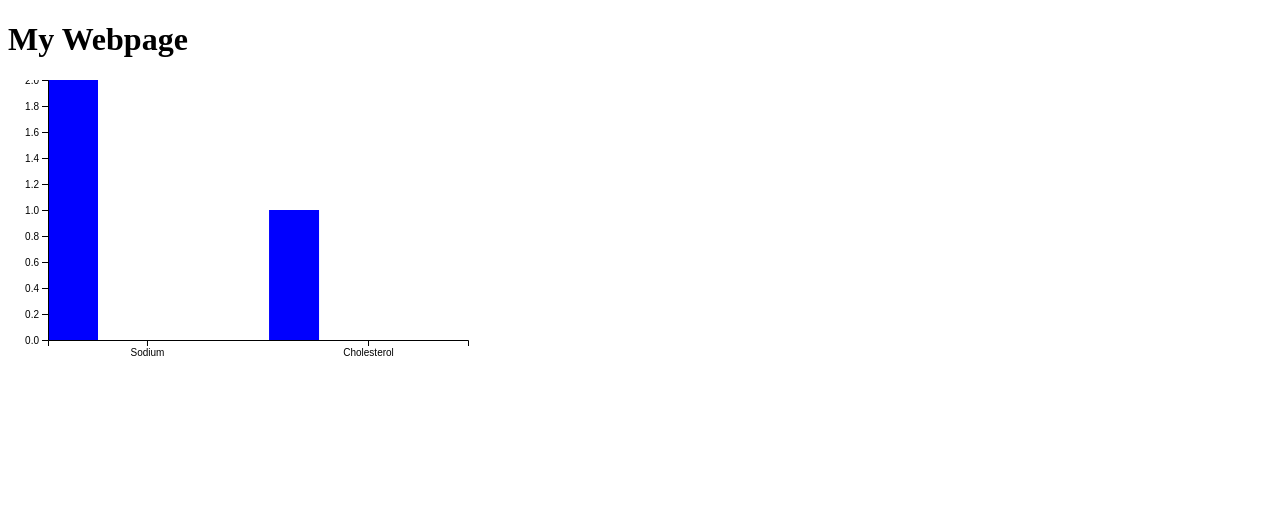
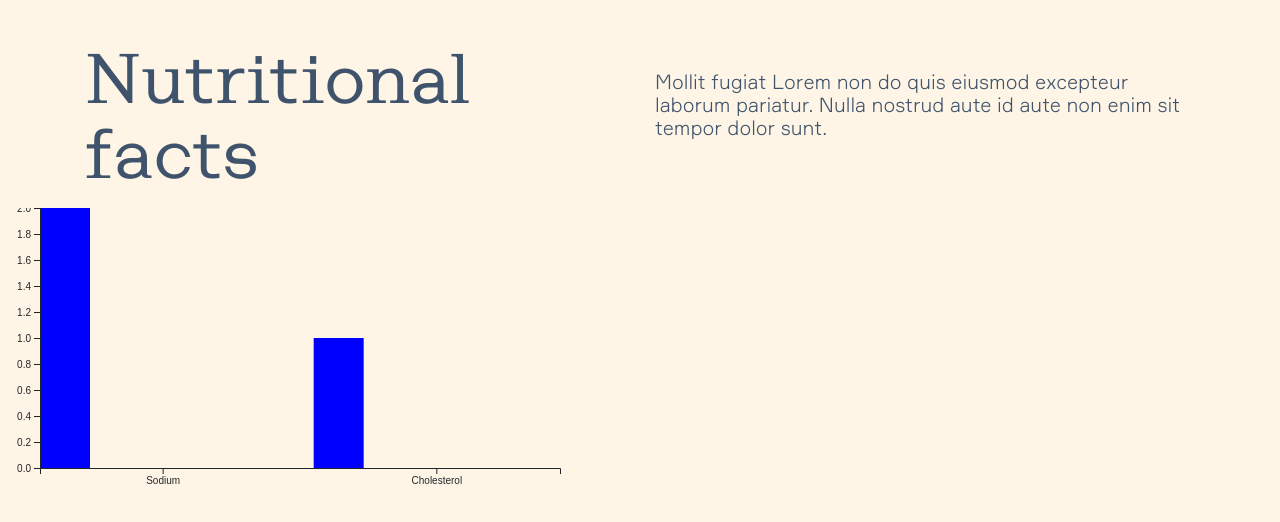
Before and after one commit to UW-CSE442-WI20/A3-nutrition-facts-for-selected-foods, a website built with Parcel: page src/index.html in a window 1280 px wide. Built offline with nearby package versions, Linux system fonts and the light colour scheme.

Commit message:
Style update: added css file and fonts

```diff
--- a/src/index.html
+++ b/src/index.html
@@ -2,11 +2,33 @@
 <html>
   <head>
     <meta charset="UTF-8">
-    <title>My Title</title>
+    <title>Nutritional facts </title>
+    <link rel="stylesheet" href="https://stackpath.bootstrapcdn.com/bootstrap/4.4.1/css/bootstrap.min.css"
+    integrity="sha384-Vkoo8x4CGsO3+Hhxv8T/Q5PaXtkKtu6ug5TOeNV6gBiFeWPGFN9MuhOf23Q9Ifjh" crossorigin="anonymous">
+    <link rel="stylesheet" type="text/css" href="style.css">
+    <link rel="stylesheet"
+          href="Antonym-Regular.otf">
   </head>
   <body>
-    <h1>My Webpage</h1>
+
     <script src="https://d3js.org/d3.v5.min.js"></script>
-    <script src="./index.js"></script>
+    <script src="https://code.jquery.com/jquery-3.4.1.slim.min.js"
+    integrity="sha384-J6qa4849blE2+poT4WnyKhv5vZF5SrPo0iEjwBvKU7imGFAV0wwj1yYfoRSJoZ+n" crossorigin="anonymous"></script>
+    <script src="https://cdn.jsdelivr.net/npm/popper.js@1.16.0/dist/umd/popper.min.js"
+    integrity="sha384-Q6E9RHvbIyZFJoft+2mJbHaEWldlvI9IOYy5n3zV9zzTtmI3UksdQRVvoxMfooAo" crossorigin="anonymous"></script>
+    <script src="https://stackpath.bootstrapcdn.com/bootstrap/4.4.1/js/bootstrap.min.js"
+    integrity="sha384-wfSDF2E50Y2D1uUdj0O3uMBJnjuUD4Ih7YwaYd1iqfktj0Uod8GCExl3Og8ifwB6" crossorigin="anonymous"></script>
+  <div class="container">
+    <div class="row">
+      <div class="col-sm">
+        <h1>Nutritional facts</h1>
+      </div>
+      <div class="col-sm">
+        <p>Mollit fugiat Lorem non do quis eiusmod excepteur laborum pariatur. Nulla nostrud aute id aute non enim sit
+          tempor dolor sunt.</p>
+      </div>
+    </div>
+  </div>
+  <script src="./index.js"></script>
   </body>
 </html>
--- a/src/index.js
+++ b/src/index.js
@@ -1,4 +1,4 @@
-var w = 500;
+var w = 600;
 var h = 300;
 var padding = 40;
 
--- /dev/null
+++ b/src/style.css
@@ -0,0 +1,48 @@
+@font-face {
+font-family:'Antonym-Regular';
+src: url('fonts/Antonym-Regular.otf');
+}
+
+@font-face {
+font-family:'Antonym-Light';
+src: url('fonts/Antonym-Light.otf');
+}
+
+@font-face {
+font-family:'formular-regular';
+src: url('fonts/formular-regular.otf');
+}
+
+@font-face {
+font-family:'formular-light';
+src: url('fonts/formular-light.otf');
+}
+
+@font-face {
+font-family:'formular-bold';
+src: url('fonts/formular-bold.otf');
+}
+
+body {
+  background-color: #FFF5E6;
+}
+
+h1 {
+  font-family:'Antonym-Regular';
+  font-style: normal;
+  font-weight: normal;
+  font-size: 72px;
+  line-height: 75px;
+  color: #3F546C;
+  padding-top: 50px;
+}
+
+p {
+  font-family:'formular-light';
+  font-style: normal;
+  font-weight: normal;
+  font-size: 20px;
+  line-height: 23px;
+  color: #3F546C;
+  padding-top: 70px;
+}
```
Also changed, not shown: src/fonts/Antonym-Light.otf (added), src/fonts/Antonym-Regular.otf (added), src/fonts/formular-black.otf (added), src/fonts/formular-blackitalic.otf (added), src/fonts/formular-bold.otf (added), src/fonts/formular-bolditalic.otf (added), src/fonts/formular-light.otf (added), src/fonts/formular-lightitalic.otf (added), src/fonts/formular-medium.otf (added), src/fonts/formular-mediumitalic.otf (added), src/fonts/formular-regular.otf (added), src/fonts/formular-regularitalic.otf (added).
